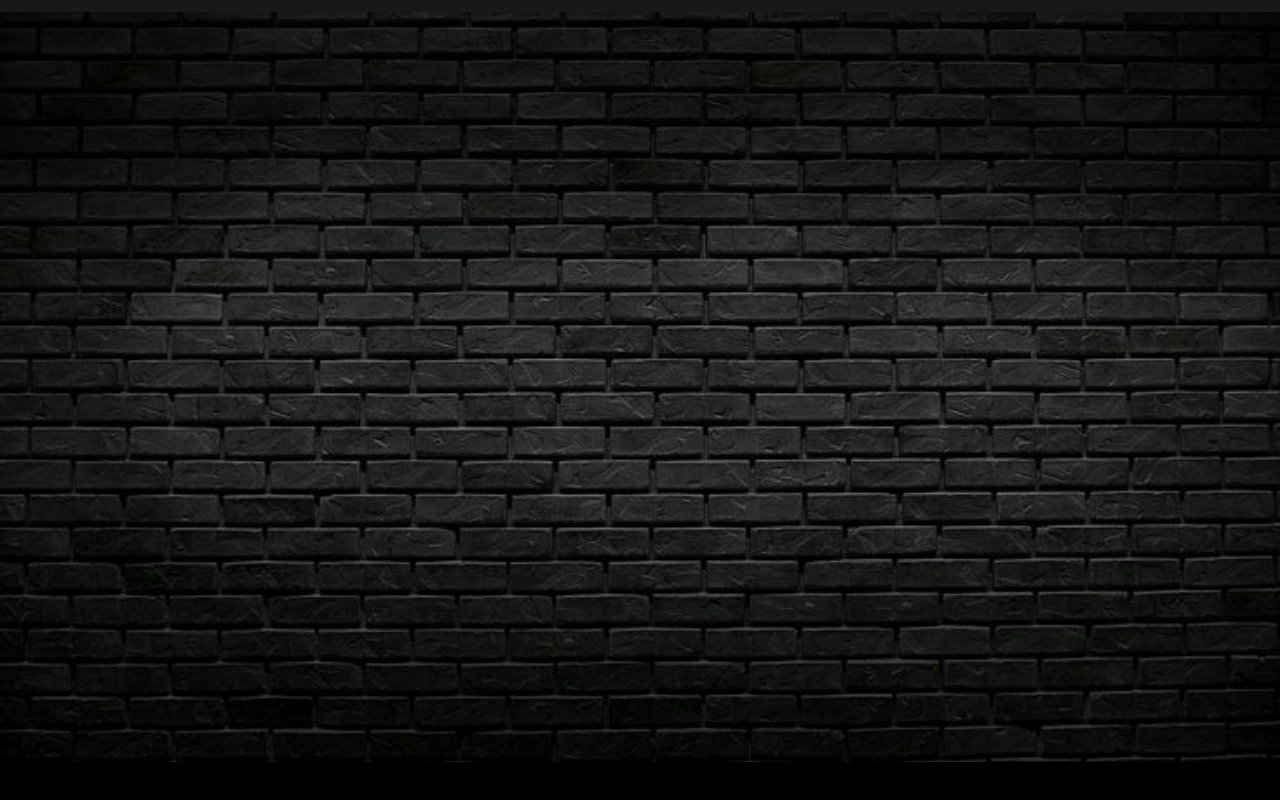
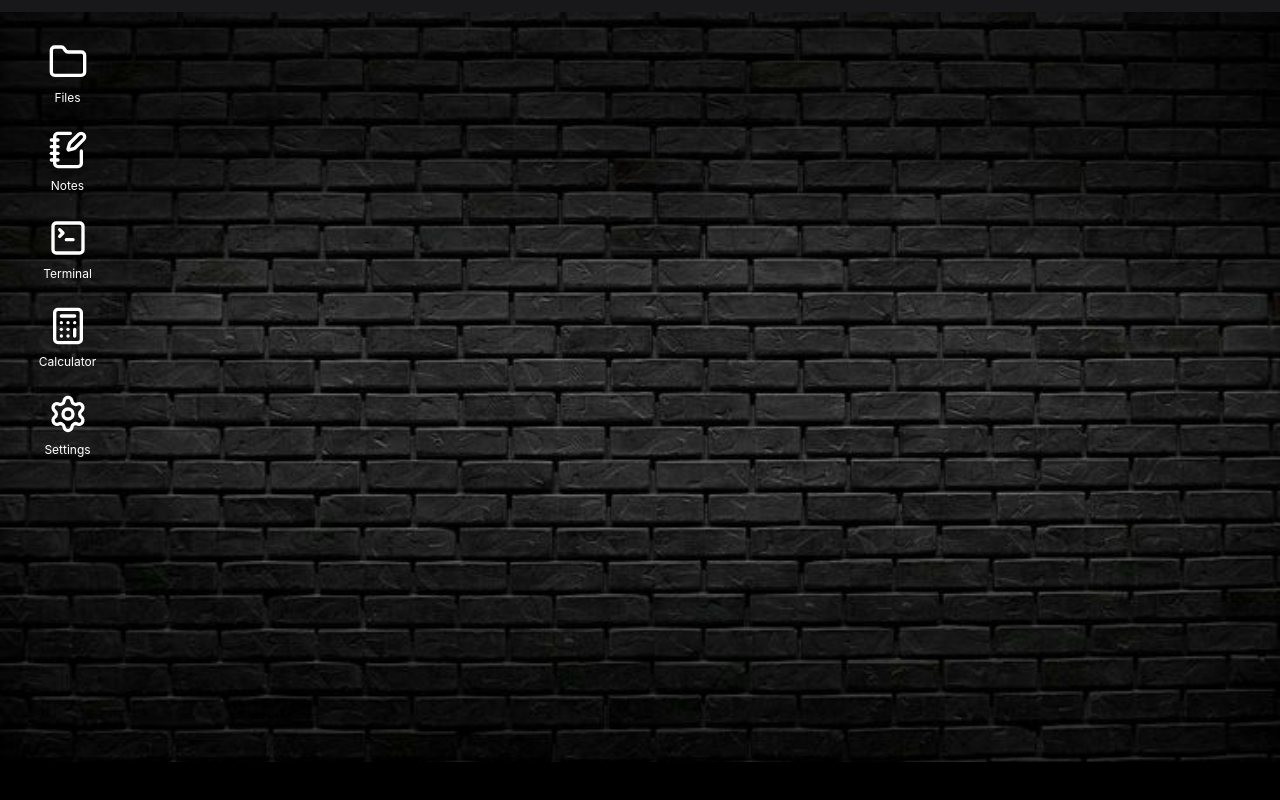
Before and after one commit to piyushoutthere-spec/OS3am, a plain HTML site: page index.html in a window 1280 px wide. Shown: the part 38-838 px from the top of the page. Drawn offline with Linux system fonts and the light colour scheme.

Commit message:
I added a unique and very light weight and simple Icons for the project using LUCIDE web with .svg files and changed thier color code to white and added a bit of styling too

```diff
--- a/index.html
+++ b/index.html
@@ -24,7 +24,37 @@
                 </div>
             </header>
 
-            <section class="desktop-area"></section>
+            <section class="desktop-area">
+
+                <!--desktop application shortcuts-->
+                <div class="desktopicons">
+
+                    <div class="appicon">
+                        <img src="assets/folder.svg" alt="Files">
+                        <span>Files</span>
+                    </div>
+
+                    <div class="appicon">
+                        <img src="assets/notebook-pen.svg" alt="Notes">
+                        <span>Notes</span>
+                    </div>
+
+                    <div class="appicon">
+                        <img src="assets/square-terminal.svg" alt="Terminal">
+                        <span>Terminal</span>
+                    </div>
+
+                    <div class="appicon">
+                        <img src="assets/calculator.svg" alt="calculator">
+                        <span>Calculator</span>
+                    </div>
+
+                    <div class="appicon">
+                        <img src="assets/settings.svg" alt="setting">
+                        <span>Settings</span>
+                    </div>
+                </div>
+            </section>
         </main>
 
         <script src="ps.js"></script>
--- a/os.css
+++ b/os.css
@@ -62,3 +62,40 @@ body {
     font-size:14px;
     color: silver
 }
+
+/*desktop layout*/
+
+.desktopicons {
+    display:flex;
+    flex-direction: column;
+    align-items:flex-start;
+    gap:25px;
+    padding:30px;
+}
+
+/*individual application icon*/
+
+.appicon{
+    width:75px;
+    display:flex;
+    flex-direction:column;
+    align-items:center;
+    gap:8px;
+
+    color:white;
+    font-size:12px;
+
+    cursor:pointer;
+}
+
+/*Images*/
+
+.appicon img {
+    width:40px;
+    height:40px;
+    object-fit: contain;
+}
+
+.appicon:hover {
+    opacity:0.75;
+}
```
Also changed, not shown: assets/calculator.svg (added), assets/folder.svg (added), assets/notebook-pen.svg (added), assets/settings.svg (added), assets/square-terminal.svg (added).
